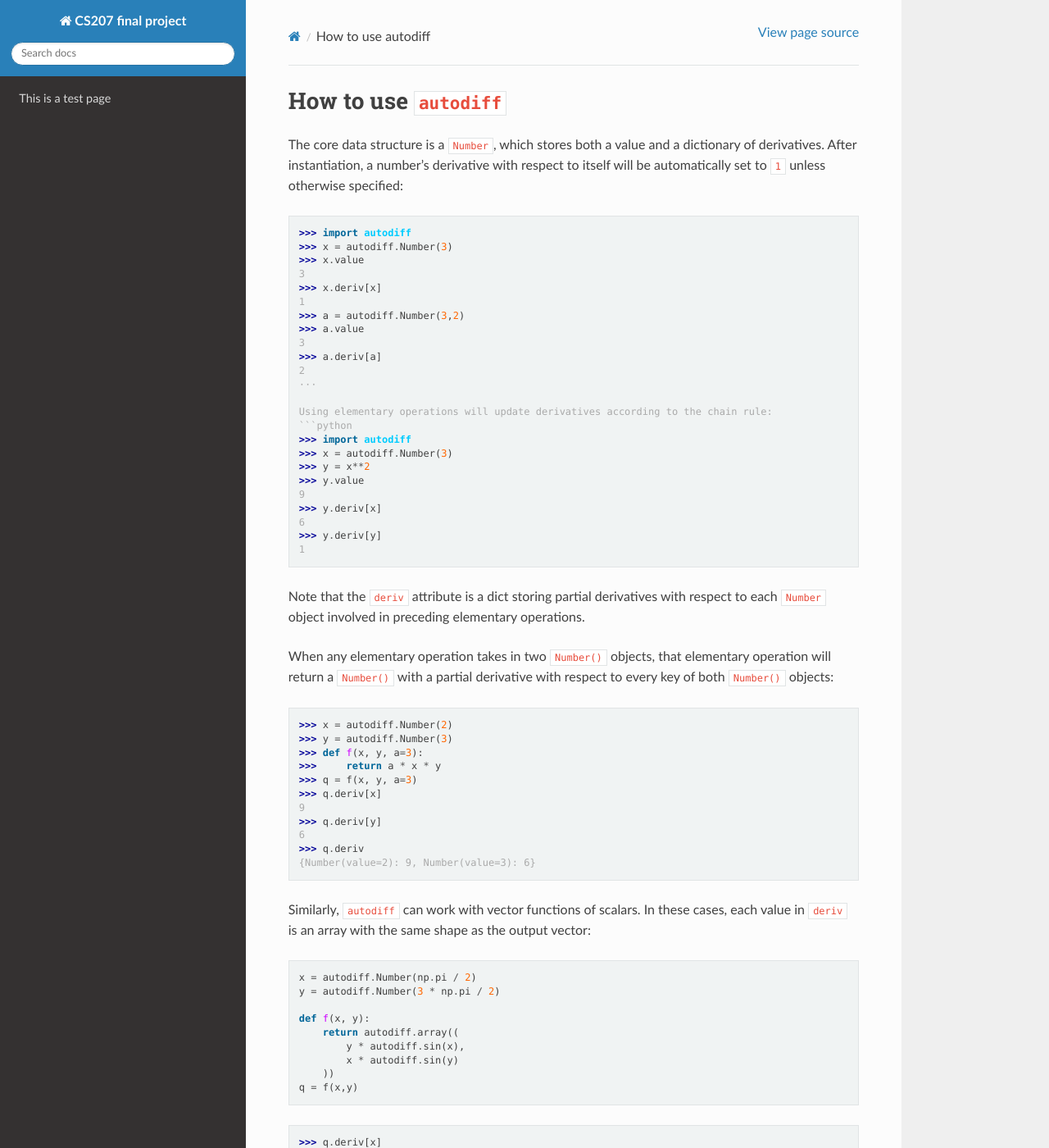
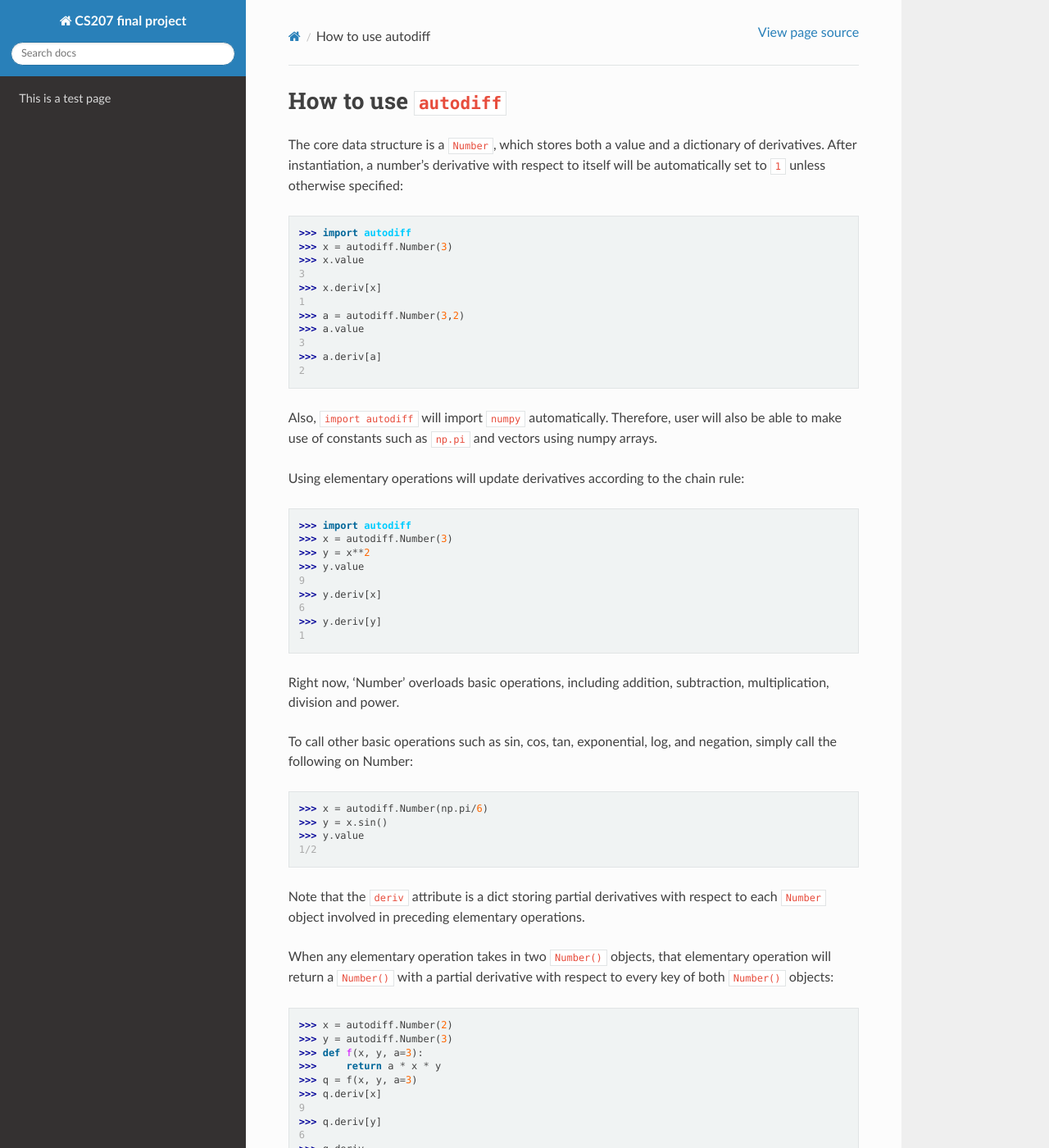
Before and after one commit to rocketscience0/cs207-FinalProject, a Sphinx documentation site: the page built from docs/source/How_to_use.md, in a window 1280 px wide and 1400 px high. Shown: the whole window at 82% size. Built offline with Sphinx 7.4.7 and the Read the Docs theme 2.0.0, drawn with Linux system fonts in a browser that asks for light colours; some of the changed text lies outside the part shown.

Commit message:
added things to how to use section

````diff
--- a/docs/source/How_to_use.md
+++ b/docs/source/How_to_use.md
@@ -14,7 +14,8 @@ The core data structure is a `Number`, which stores both a value and a dictionar
 3
 >>> a.deriv[a]
 2
-···
+```
+Also, `import autodiff` will import `numpy` automatically. Therefore, user will also be able to make use of constants such as `np.pi` and vectors using numpy arrays.
 
 Using elementary operations will update derivatives according to the chain rule:
 ```python
@@ -27,6 +28,18 @@ Using elementary operations will update derivatives according to the chain rule:
 6
 >>> y.deriv[y]
 1
+```
+
+
+Right now, 'Number' overloads basic operations, including addition, subtraction, multiplication, division and power.
+
+To call other basic operations such as sin, cos, tan, exponential, log, and negation, simply call the following on Number:
+
+```python
+>>> x = autodiff.Number(np.pi/6)
+>>> y = x.sin()
+>>> y.value
+1/2
 ```
 
 Note that the `deriv` attribute is a dict storing partial derivatives with respect to each `Number` object involved in preceding elementary operations.
````
Also changed, not shown: other parts of docs/source/How_to_use.md (+0 -2 lines).
